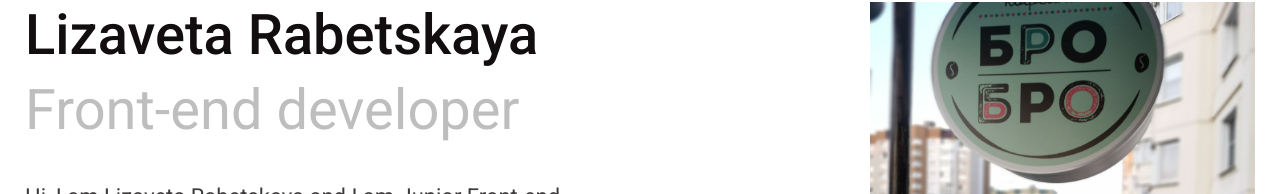
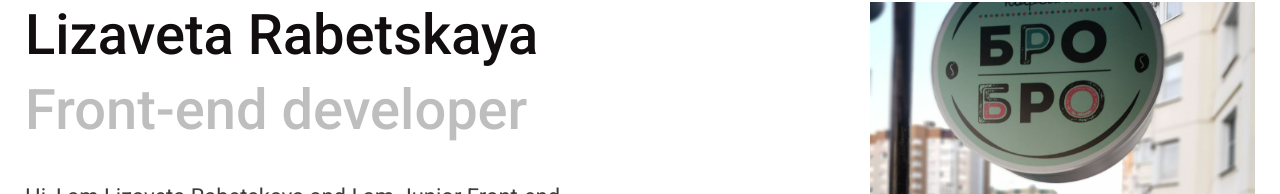
Before and after one commit to lizavr/resume, a website: page index.html in a window 1280 px wide. Shown: the part 176-370 px from the top of the page. Drawn offline with nearby package versions, Linux system fonts and the light colour scheme.

```diff
--- a/index.html
+++ b/index.html
@@ -40,7 +40,7 @@
               <h2 id="about" class="title about__inf__name">
                 Lizaveta Rabetskaya
               </h2>
-              <p class="about__inf__role">Front-end developer</p>
+              <h2 class="title about__inf__role">Front-end developer</h2>
               <div class="about__inf__about">
                 <p class="about__inf__about__me">
                   Hi, I am Lizaveta Rabetskaya and I am Junior Front-end
--- a/styles/about.scss
+++ b/styles/about.scss
@@ -14,6 +14,7 @@
     &__role {
       margin-bottom: 40px;
       color: var(--secondary-text-color);
+      text-align: left;
     }
     &__about__me {
       margin-bottom: 20px;
```
Also changed, not shown: assets/imgs/icons/css3.svg (added), assets/imgs/icons/git.svg (added), assets/imgs/icons/github.svg (added), assets/imgs/icons/javascript.svg (added), assets/imgs/icons/sass.svg (added), assets/imgs/icons/webpack.svg (added), styles/style.css.
